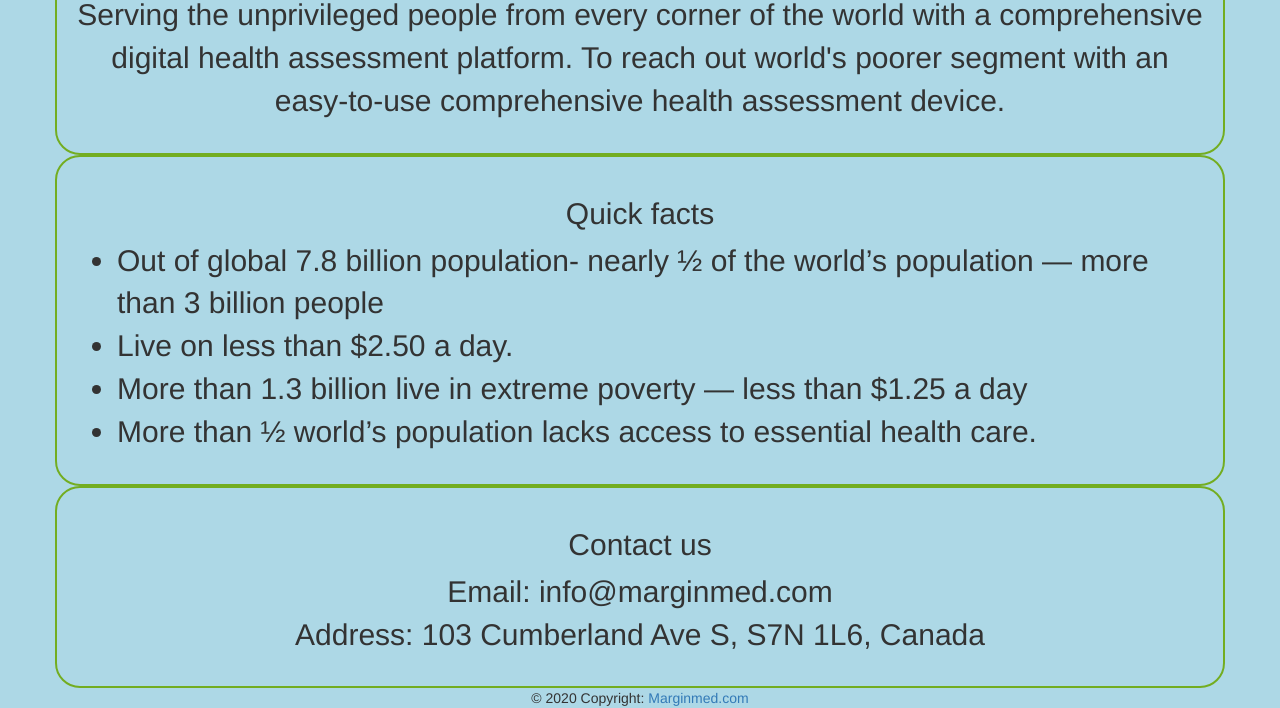
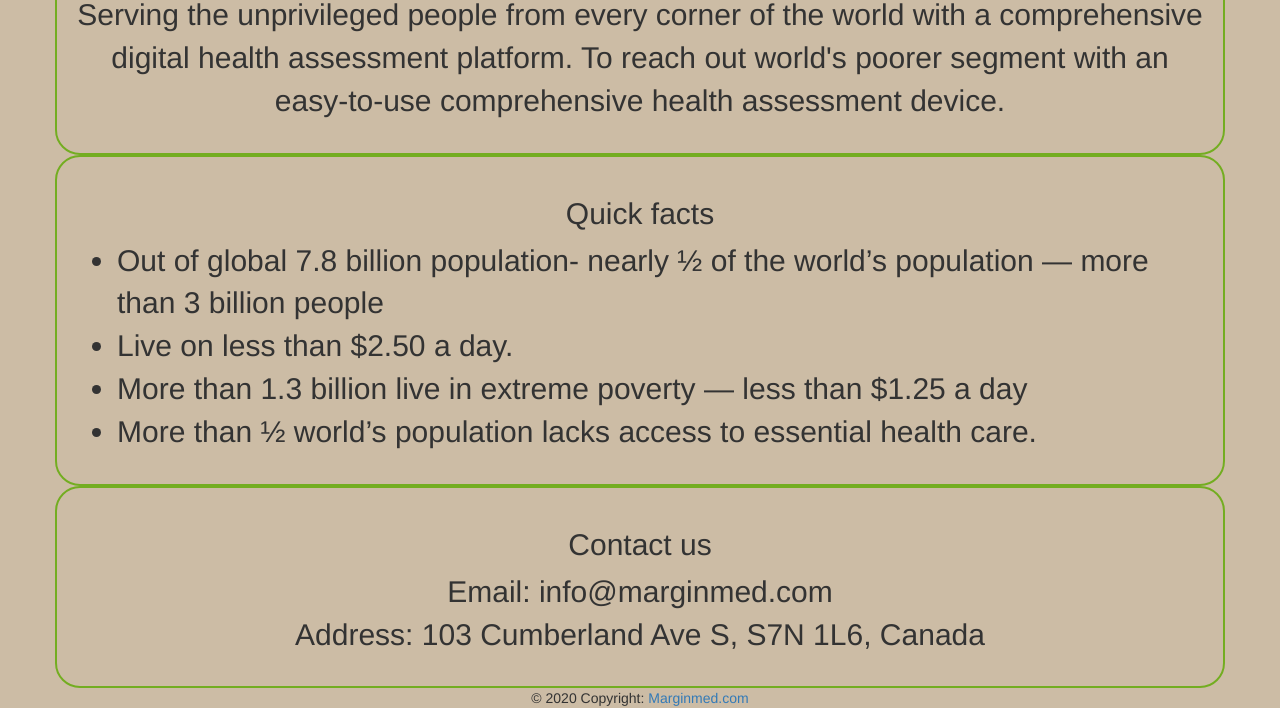
Before and after one commit to marginmed/marginmed.github.io, a plain HTML site: page index.html in a window 1280 px wide. Shown: the part 638-1346 px from the top of the page. Drawn offline with nearby package versions, Linux system fonts and the light colour scheme.

Commit message:
changed background color

```diff
--- a/style.css
+++ b/style.css
@@ -1,5 +1,5 @@
 body{
-	background-color: lightblue;
+	background-color: #ccbca5;
 }
 
 #motivation {
```
